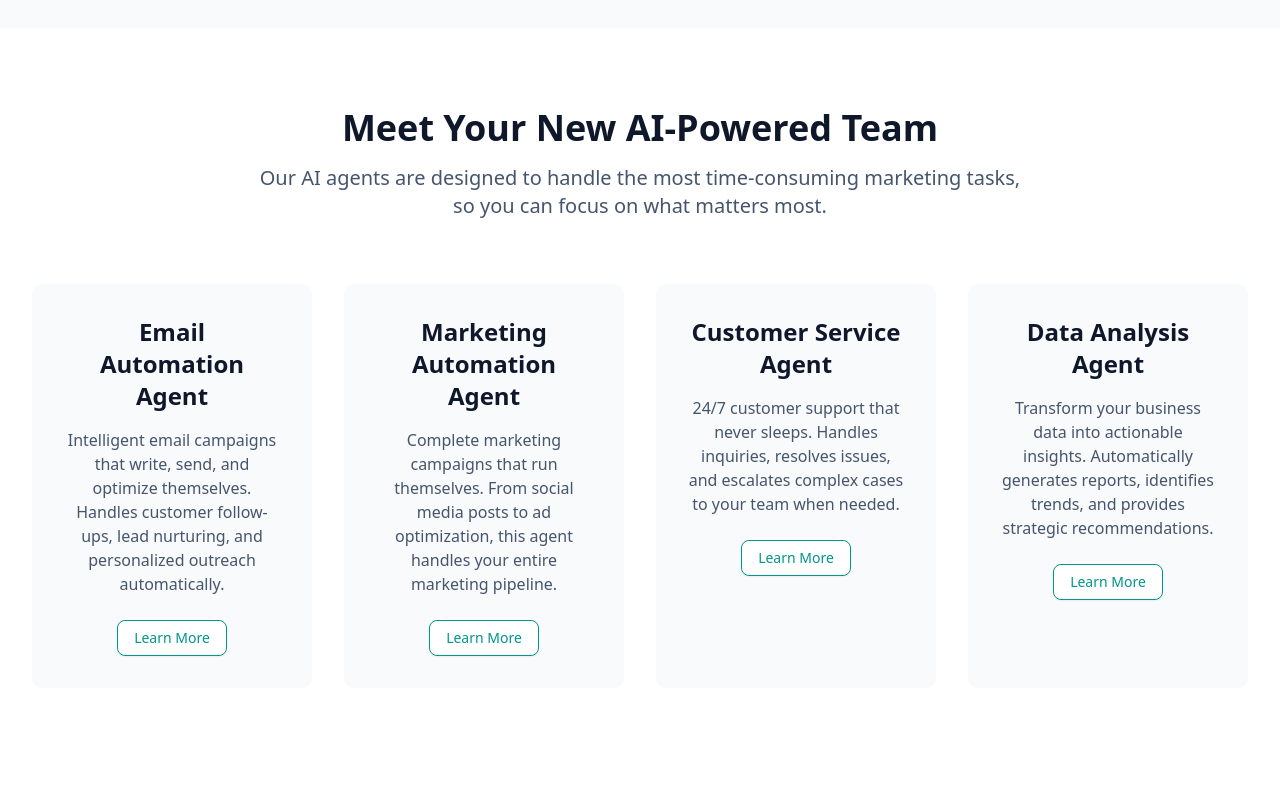
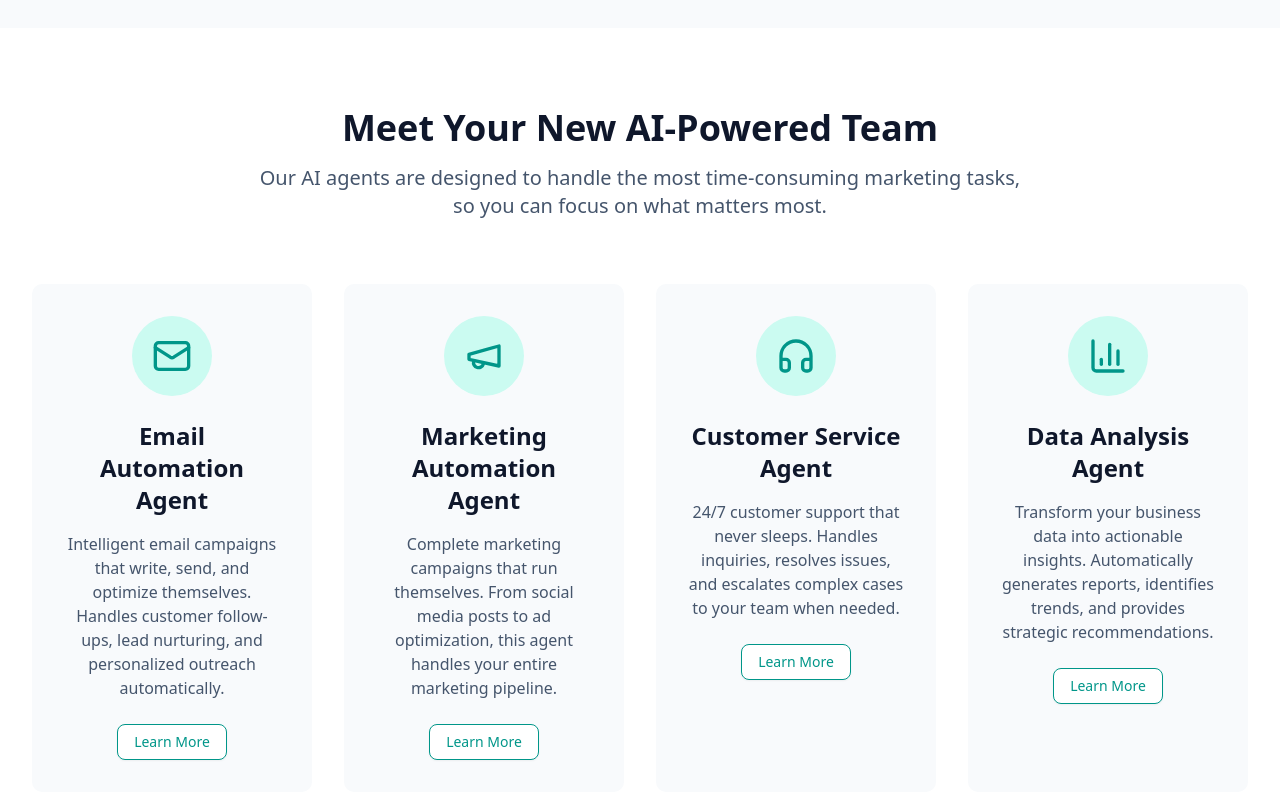
Before and after one commit to H6gvbhYujnhwP/thegreenagents, a React (Vite) app: page / in a window 1280 px wide. Shown: the part 1687-2487 px from the top of the page. Before the commit the page ends 2455 px from the top, so only its background shows below. Built offline with nearby package versions, Linux system fonts and the light colour scheme.

Commit message:
Add icons to AI agent cards on homepage

```diff
--- a/src/pages/HomePage.jsx
+++ b/src/pages/HomePage.jsx
@@ -1,5 +1,6 @@
 import { Button } from '@/components/ui/button'
 import { Link } from 'react-router-dom'
+import { Mail, Megaphone, Headphones, BarChart3 } from 'lucide-react'
 
 function HomePage() {
   return (
@@ -75,6 +76,11 @@ function HomePage() {
           <div className="grid grid-cols-1 md:grid-cols-2 lg:grid-cols-4 gap-8">
             {/* Email Automation Agent */}
             <div className="bg-slate-50 p-8 rounded-lg text-center">
+              <div className="flex justify-center mb-6">
+                <div className="w-20 h-20 bg-teal-100 rounded-full flex items-center justify-center">
+                  <Mail className="w-10 h-10 text-teal-600" />
+                </div>
+              </div>
               <h3 className="text-2xl font-bold text-slate-900 mb-4">Email Automation Agent</h3>
               <p className="text-slate-600 mb-6">Intelligent email campaigns that write, send, and optimize themselves. Handles customer follow-ups, lead nurturing, and personalized outreach automatically.</p>
               <Button asChild variant="outline" className="border-teal-600 text-teal-600 hover:bg-teal-50">
@@ -84,6 +90,11 @@ function HomePage() {
 
             {/* Marketing Automation Agent */}
             <div className="bg-slate-50 p-8 rounded-lg text-center">
+              <div className="flex justify-center mb-6">
+                <div className="w-20 h-20 bg-teal-100 rounded-full flex items-center justify-center">
+                  <Megaphone className="w-10 h-10 text-teal-600" />
+                </div>
+              </div>
               <h3 className="text-2xl font-bold text-slate-900 mb-4">Marketing Automation Agent</h3>
               <p className="text-slate-600 mb-6">Complete marketing campaigns that run themselves. From social media posts to ad optimization, this agent handles your entire marketing pipeline.</p>
               <Button asChild variant="outline" className="border-teal-600 text-teal-600 hover:bg-teal-50">
@@ -93,6 +104,11 @@ function HomePage() {
 
             {/* Customer Service Agent */}
             <div className="bg-slate-50 p-8 rounded-lg text-center">
+              <div className="flex justify-center mb-6">
+                <div className="w-20 h-20 bg-teal-100 rounded-full flex items-center justify-center">
+                  <Headphones className="w-10 h-10 text-teal-600" />
+                </div>
+              </div>
               <h3 className="text-2xl font-bold text-slate-900 mb-4">Customer Service Agent</h3>
               <p className="text-slate-600 mb-6">24/7 customer support that never sleeps. Handles inquiries, resolves issues, and escalates complex cases to your team when needed.</p>
               <Button asChild variant="outline" className="border-teal-600 text-teal-600 hover:bg-teal-50">
@@ -102,6 +118,11 @@ function HomePage() {
 
             {/* Data Analysis Agent */}
             <div className="bg-slate-50 p-8 rounded-lg text-center">
+              <div className="flex justify-center mb-6">
+                <div className="w-20 h-20 bg-teal-100 rounded-full flex items-center justify-center">
+                  <BarChart3 className="w-10 h-10 text-teal-600" />
+                </div>
+              </div>
               <h3 className="text-2xl font-bold text-slate-900 mb-4">Data Analysis Agent</h3>
               <p className="text-slate-600 mb-6">Transform your business data into actionable insights. Automatically generates reports, identifies trends, and provides strategic recommendations.</p>
               <Button asChild variant="outline" className="border-teal-600 text-teal-600 hover:bg-teal-50">
```
Also changed, not shown: 5 other files (tests, documents, lock files or other folders).
